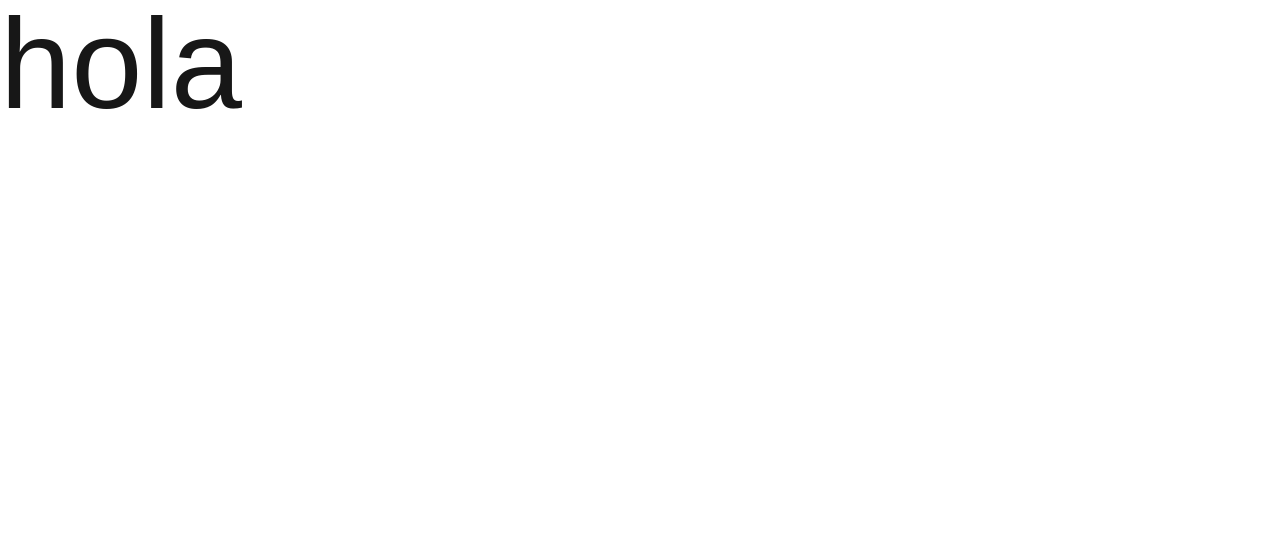
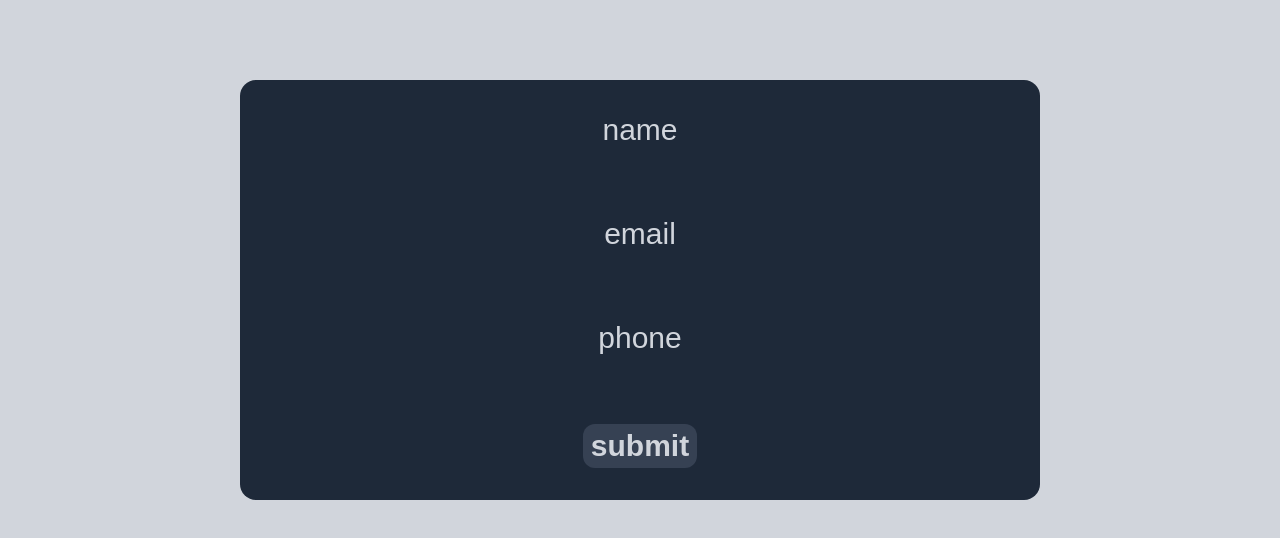
Before and after one commit to rodrigoOpo/sistemaClientes, a Next.js app in the folder client/: page / in a window 1280 px wide. Shown: the top 538 px of the page. Built offline with nearby package versions, Linux system fonts and the light colour scheme.

Commit message:
create form

```diff
--- a/client/package.json
+++ b/client/package.json
@@ -10,11 +10,13 @@
   },
   "dependencies": {
     "@tanstack/react-query": "^5.97.0",
-    "next": "16.2.2",
+    "next": "^16.2.3",
     "react": "19.2.4",
-    "react-dom": "19.2.4"
+    "react-dom": "19.2.4",
+    "react-hook-form": "^7.72.1"
   },
   "devDependencies": {
+    "@hookform/devtools": "^4.4.0",
     "@tailwindcss/postcss": "^4",
     "@types/node": "^20",
     "@types/react": "^19",
--- a/client/src/app/page.tsx
+++ b/client/src/app/page.tsx
@@ -1,11 +1,9 @@
-import Image from "next/image";
+import Form from "@/ui/Form";
 
 export default function Home() {
   return (
-    <>
-      <h1 className="text-9xl">
-        hola
-      </h1>
-    </>
+    <div className=" text-3xl bg-gray-300 h-svh">
+      <Form/>
+    </div>
   );
 }
--- a/client/src/queryOptions/createClientQueryOptions.ts
+++ b/client/src/queryOptions/createClientQueryOptions.ts
@@ -2,7 +2,7 @@ import { useMutation } from "@tanstack/react-query";
 
 export default function createClientQueryOptions() {
     const mutation = useMutation({
-        mutationFn: (client: Client) => createClient(client)
+
     })
 
 
--- /dev/null
+++ b/client/src/ui/Form.tsx
@@ -0,0 +1,27 @@
+import React from 'react'
+
+type Props = {}
+
+const Form = (props: Props) => {
+  return (
+    <form action=''
+    className='bg-gray-800 text-gray-300 flex flex-col gap-4 items-center mt-20 mx-60 rounded-2xl p-8'>
+        <label htmlFor="name">name</label>
+        <input type="text" id="name" name="name" className='rounded-xl hover:bg-gray-700'/>
+
+        <label htmlFor="email">email</label>
+        <input type="email" id="email" name="email" className='rounded-xl hover:bg-gray-700'/>
+
+        <label htmlFor="phone">phone</label>
+        <input type="tel" id="phone" name="phone" className='rounded-xl hover:bg-gray-700'/>
+
+        <button
+        type='submit'
+        className='bg-gray-700 hover:bg-gray-600 font-bold py-1 px-2 rounded-xl'>
+            submit
+        </button>
+    </form>
+  )
+}
+
+export default Form
```
Also changed, not shown: 1 other file (tests, documents, lock files or other folders).
